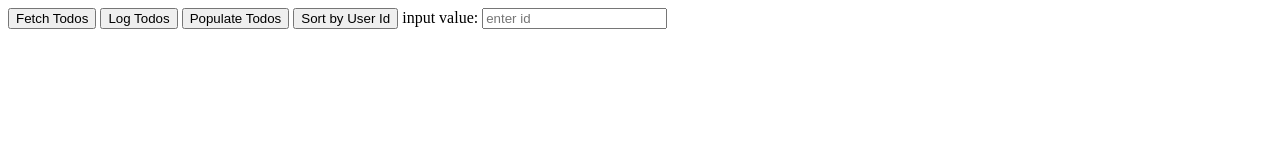
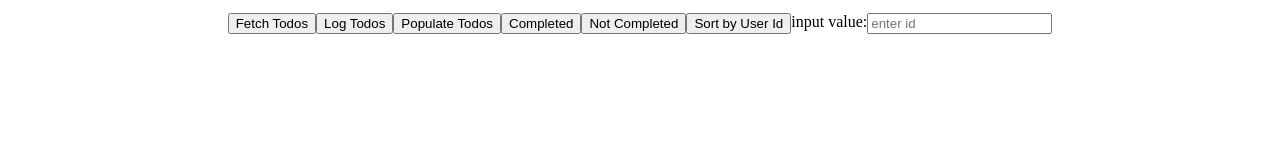
Before and after one commit to jeffgulick/Todo-Filtering, a plain HTML site: page index.html in a window 1280 px wide. Drawn offline with nearby package versions, Linux system fonts and the light colour scheme.

Commit message:
finished js and html. added some styles but would like to add more later

```diff
--- a/filter.js
+++ b/filter.js
@@ -74,6 +74,51 @@ const fetchTodos = () => {
    }
 
 }
+
+const completeOrNot = () => {
+  remove();
+
+  const compElement = document.getElementById("todo-list");
+  const done = arrayOfTodos.filter(value => value.completed == true);
+  console.log(done[0].completed);
+
+  for(i=0;i <=199;i++){
+    let yes = document.createElement("LI");
+    yes.innerHTML = done[i].title;
+    yes.append(' ');
+    yes.append(done[i].userId);
+    yes.append(' ');
+    yes.append(done[i].id);
+    yes.append(' ');
+    yes.append(done[i].completed);
+    compElement.appendChild(yes);
+
+  }
+}
+
+const completeOrNotNo = () => {
+  remove();
+
+  const compElementNo = document.getElementById("todo-list");
+  const Notdone = arrayOfTodos.filter(value => value.completed == false);
+  console.log(Notdone[0].completed);
+
+  for(i=0;i <=199;i++){
+    let no = document.createElement("LI");
+    no.innerHTML = Notdone[i].title;
+    no.append(' ');
+    no.append(Notdone[i].userId);
+    no.append(' ');
+    no.append(Notdone[i].id);
+    no.append(' ');
+    no.append(Notdone[i].completed);
+    compElementNo.appendChild(no);
+
+
+}
+}
+
+
 const remove = () => {
   //Removes created list elements
   $("li").remove();
--- a/index.html
+++ b/index.html
@@ -13,6 +13,8 @@
     <button onclick="fetchTodos()">Fetch Todos</button>
     <button onclick="logTodos()">Log Todos</button>
     <button onclick="populateTodos()">Populate Todos</button>
+    <button onclick="completeOrNot()">Completed</button>
+    <button onclick="completeOrNotNo()">Not Completed</button>
     <button onclick="filter()">Sort by User Id</button>
     <label for="text">input value:</label>
     <input type="text" id="userId" placeholder="enter id">
--- a/styles.css
+++ b/styles.css
@@ -0,0 +1,35 @@
+/* master styles */
+body {
+    margin: 0pt;
+    display: grid;
+    grid-template-columns: 1fr;
+    grid-template-rows: auto auto;
+    grid-template-areas:
+    "header"
+    "list";
+    justify-content: center;
+}
+
+header {
+    grid-area: header;
+    justify-self: center;
+    display: flex;
+    margin-top: 10pt;
+}
+
+ol {
+    justify-self: center;
+    grid-area: list;
+}
+
+button {
+    justify-content: space-between;
+}
+/* ol {
+    display: flex;
+    flex-direction: column;
+} */
+
+/* .blue {
+    color: blue;
+} */
```
Lines whose indentation alone changed are shown as unchanged.
